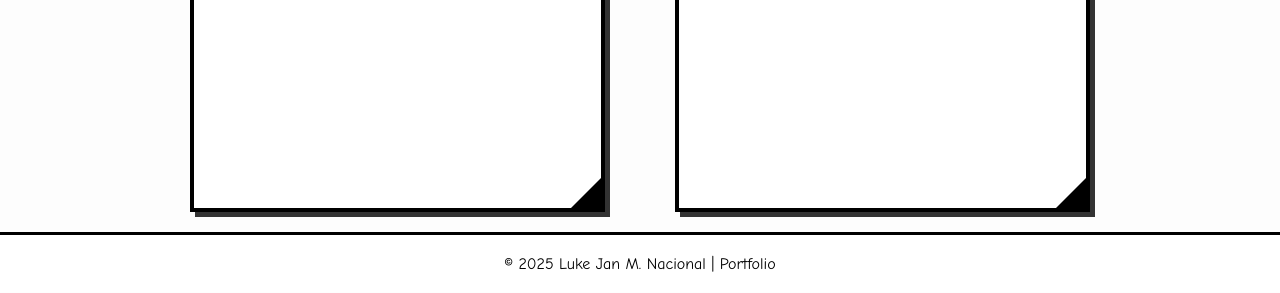
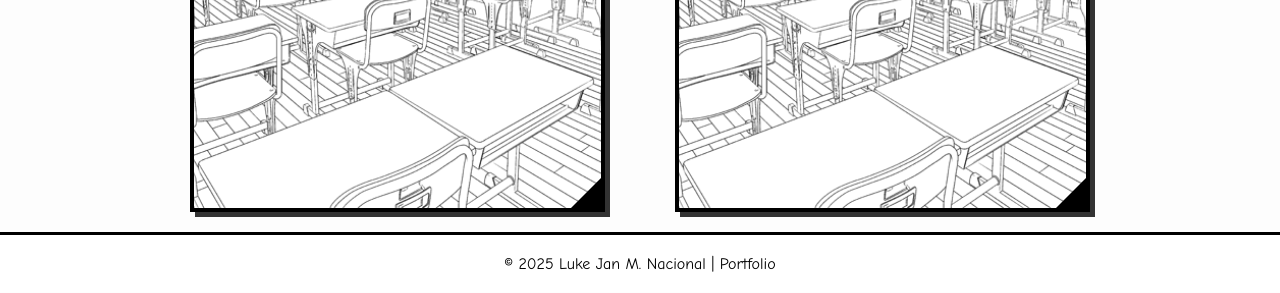
Before and after one commit to ljnacional/PORTFOLIO, a plain HTML site: page HTML/finals.html in a window 1280 px wide. Shown: the part 508-801 px from the top of the page. Drawn offline with Linux system fonts and the light colour scheme.

Commit message:
added background image to container

```diff
--- a/CSS/lectures-activities.css
+++ b/CSS/lectures-activities.css
@@ -99,6 +99,11 @@ body::before {
     flex-direction: column;
     justify-content: center;
     align-items: center;
+    background-image: url('../Images/lecture.jpg');
+    /* Add these background properties */
+    background-size: cover;
+    background-position: center;
+    background-repeat: no-repeat;
 }
 
 .comic-panel::before,
```
Also changed, not shown: Images/lecture.jpg (added).
